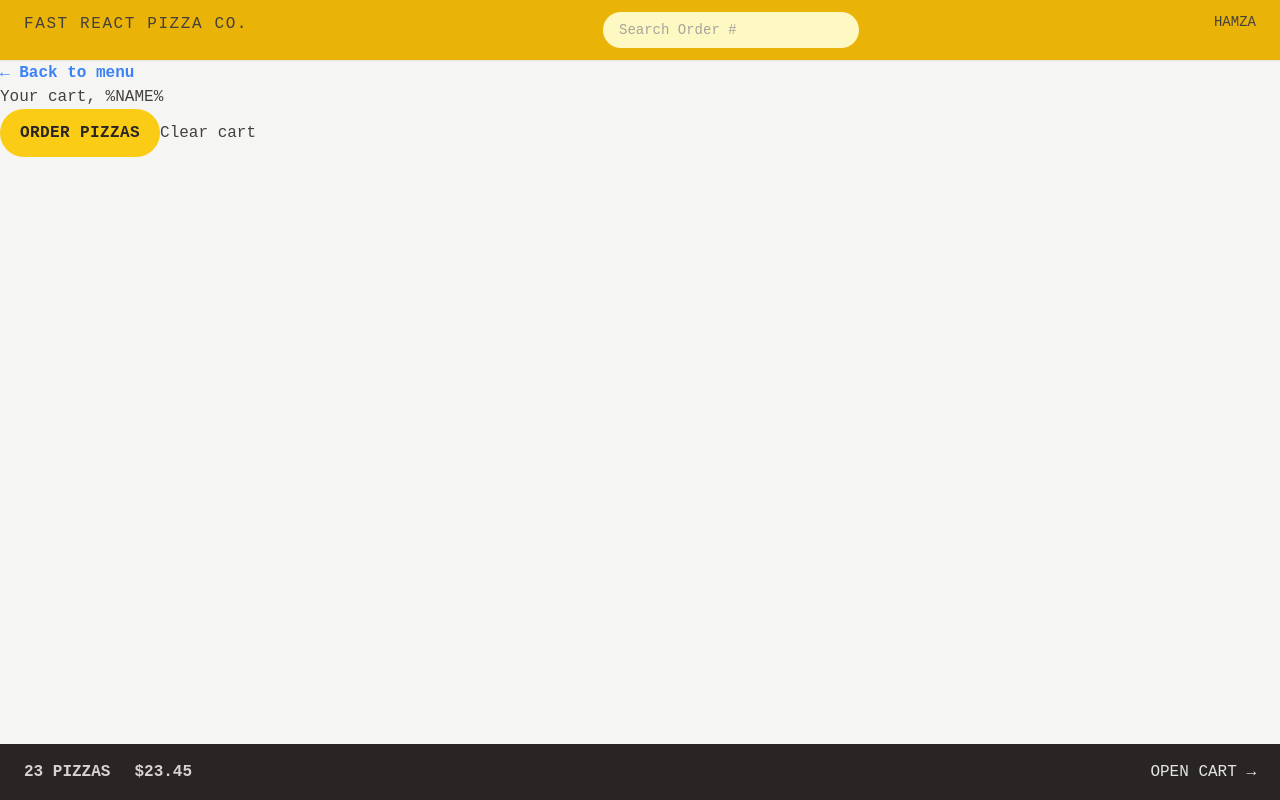
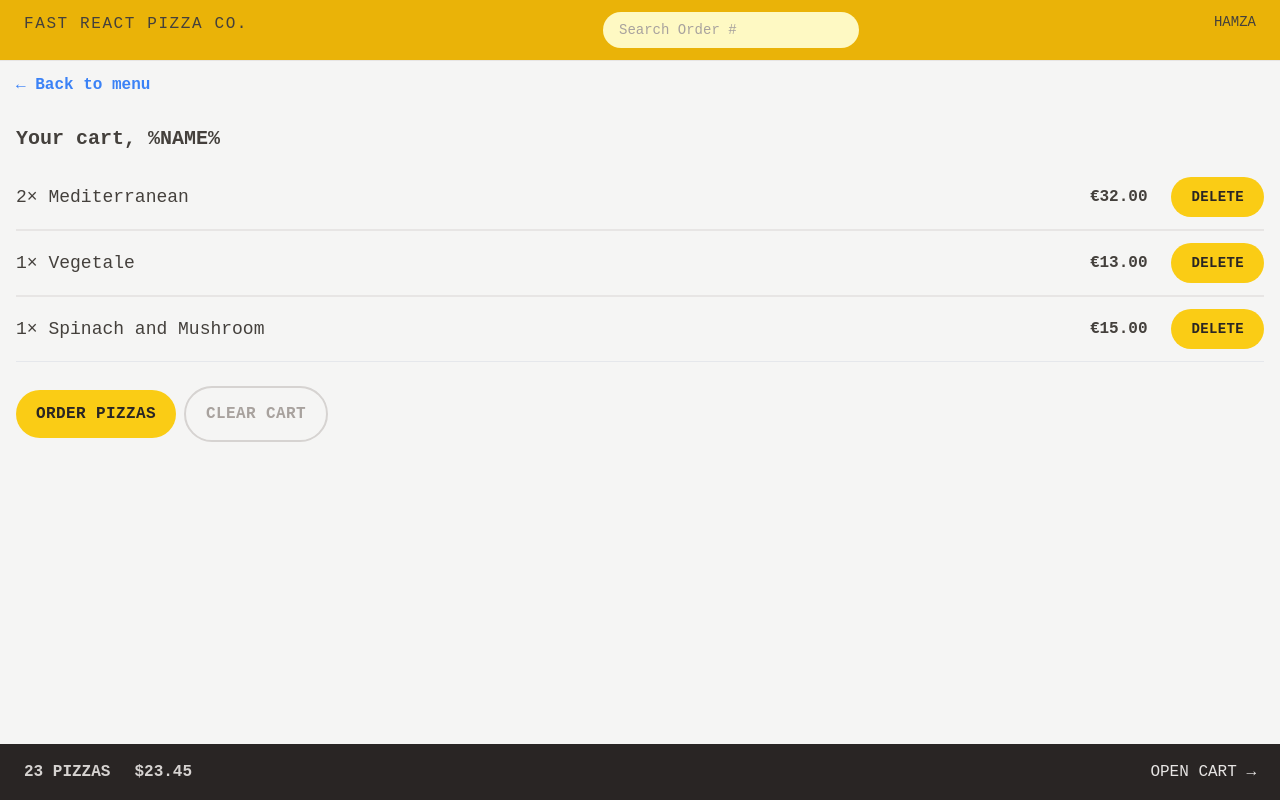
Before and after one commit to HamzaHamani/PizzaPortal., a React (Vite) app: page /cart in a window 1280 px wide. Built offline with nearby package versions, Linux system fonts and the light colour scheme.

Commit message:
complete cart page

```diff
--- a/src/features/cart/Cart.jsx
+++ b/src/features/cart/Cart.jsx
@@ -1,5 +1,6 @@
 import LinkButton from "../../ui/LinkButton";
 import Button from "../../ui/button";
+import CartItem from "./CartItem";
 
 const fakeCart = [
   {
@@ -30,17 +31,21 @@
   cart;
 
   return (
-    <div>
+    <div className="  px-4 py-3">
       <LinkButton to="/menu">&larr; Back to menu</LinkButton>
 
-      <h2>Your cart, %NAME%</h2>
-
-      <div>
+      <h2 className="mt-7 text-xl font-semibold">Your cart, %NAME%</h2>
+      <ul className="mt-3 divide-y-2 divide-stone-200 border-b">
+        {cart.map((item) => (
+          <CartItem item={item} key={item.key} />
+        ))}
+      </ul>
+      <div className="mt-6 space-x-2">
         <Button to="/order/new" type={"primary"}>
           Order pizzas
         </Button>
         {/* <Link </Link> */}
-        <button>Clear cart</button>
+        <Button type={"secondary"}>Clear cart</Button>
       </div>
     </div>
   );
--- a/src/features/cart/CartItem.jsx
+++ b/src/features/cart/CartItem.jsx
@@ -1,13 +1,18 @@
+import Button from "../../ui/button";
+import { formatCurrency } from "../../utils/helpers";
+
 function CartItem({ item }) {
   const { pizzaId, name, quantity, totalPrice } = item;
+  pizzaId;
 
   return (
-    <li>
-      <p>
+    <li className="py-3 sm:flex sm:items-center sm:justify-between">
+      <p className="mb-1 text-lg sm:mb-0">
         {quantity}&times; {name}
       </p>
-      <div>
-        <p>{formatCurrency(totalPrice)}</p>
+      <div className="flex items-center justify-between gap-6">
+        <p className="font-bold">{formatCurrency(totalPrice)}</p>
+        <Button type={"small"}>DELETE</Button>
       </div>
     </li>
   );
--- a/src/features/menu/MenuItem.jsx
+++ b/src/features/menu/MenuItem.jsx
@@ -19,7 +19,7 @@
           soldOut ? "opacity-70 grayscale" : ""
         }  h-[6rem] sm:h-[8rem] `}
       />
-      <div className="flex grow flex-col gap-3 ">
+      <div className="flex grow flex-col gap-3 pt-0.5 ">
         <p className="text-lg font-medium">{name}</p>
         <p className="text-sm capitalize italic text-stone-500">
           {ingredients.join(", ")}
--- a/src/ui/Button.jsx
+++ b/src/ui/Button.jsx
@@ -8,6 +8,8 @@
   const styles = {
     primary: base + " px-4 py-3 md:px-5 md:py-3",
     small: base + " px-4 py-2 md:px-5 md:py-2.5 text-sm",
+    secondary:
+      "text-l inline-block rounded-full border-2 border-stone-300  font-bold uppercase tracking-wide  text-stone-400 transition-all duration-300 hover:bg-stone-300 hover:text-stone-800 focus:text-stone-800  focus:bg-stone-300 focus:outline-none focus:ring  focus:ring-stone-200 focus:ring-offset-2 disabled:cursor-not-allowed    px-4 py-3 md:px-5 md:py-3.5 ",
   };
 
   if (to)
--- a/src/ui/Header.jsx
+++ b/src/ui/Header.jsx
@@ -4,7 +4,7 @@
 
 function Header() {
   return (
-    <header className="flex justify-between border-b border-stone-200 bg-yellow-500 px-4 py-3 uppercase sm:px-6">
+    <header className="flex justify-between  border-b border-stone-200 bg-yellow-500 px-4 py-3 uppercase sm:px-6">
       <Link to="/" className="tracking-widest">
         Fast React Pizza Co.
       </Link>
```
